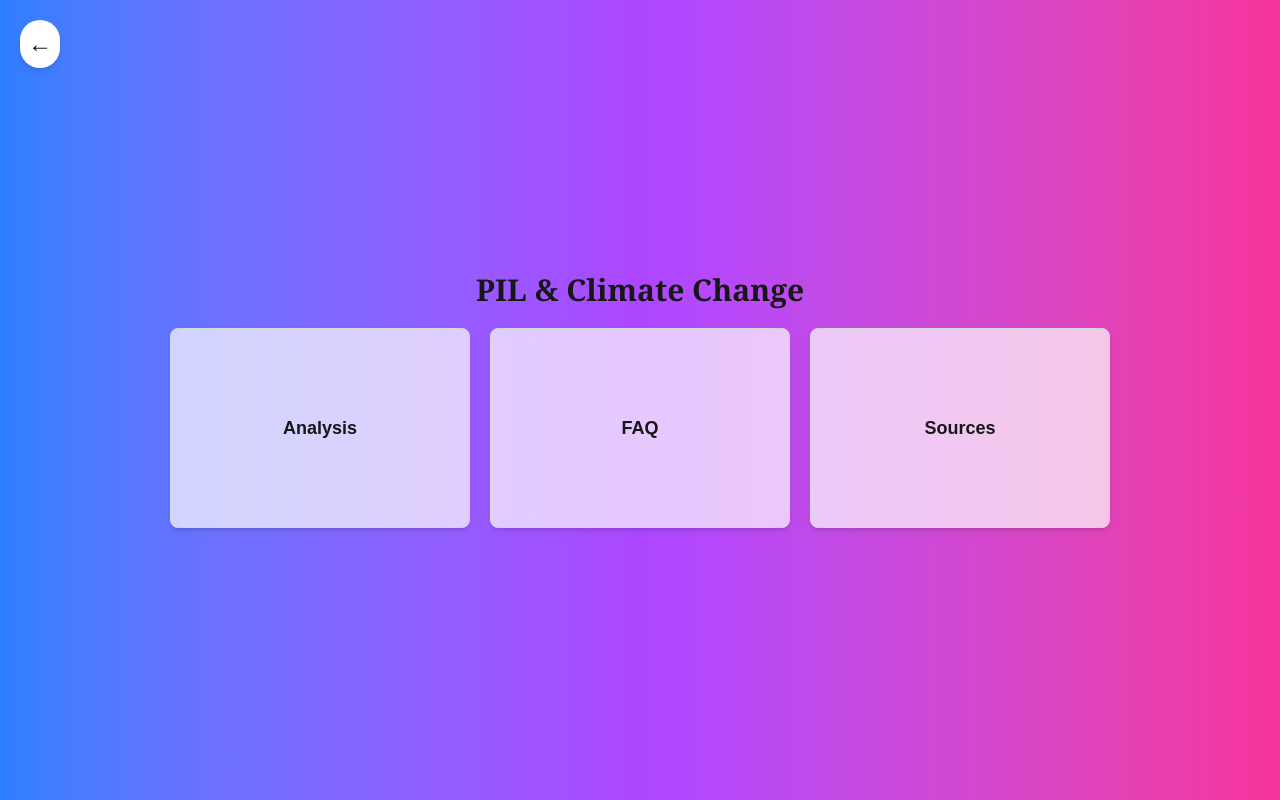
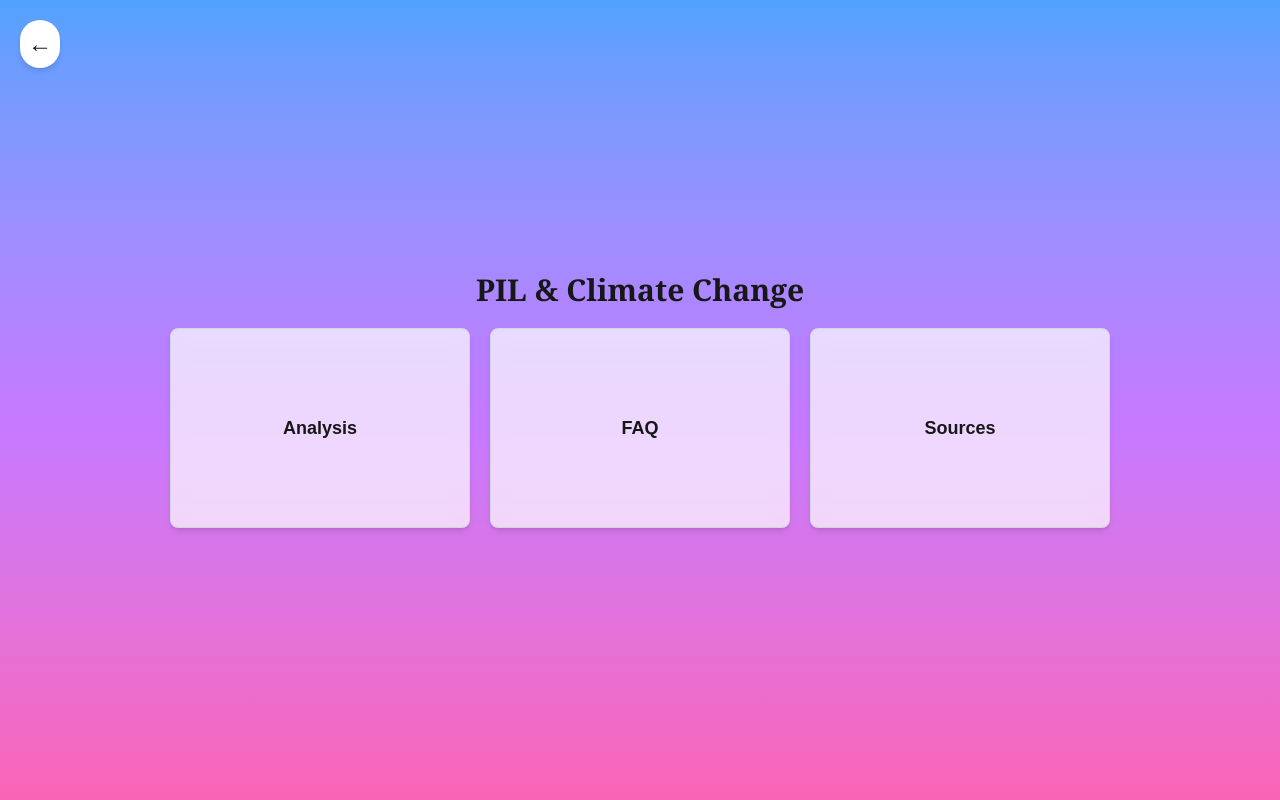
Before and after one commit to Abhinav412/GNLU-1, a Next.js app in the folder my-app/: page /climate_change in a window 1280 px wide. Built offline with nearby package versions, Linux system fonts and the light colour scheme.

Commit message:
final here we go

```diff
--- a/my-app/src/app/climate_change/Analysis/page.js
+++ b/my-app/src/app/climate_change/Analysis/page.js
@@ -7,7 +7,7 @@ const Page = () => {
     const router = useRouter();
 
     return (
-        <div className="h-screen bg-gradient-to-r from-blue-500 via-purple-500 to-pink-500 flex flex-col overflow-hidden">
+        <div className="h-screen bg-gradient-to-r from-blue-400 via-purple-400 to-pink-400 flex flex-col overflow-hidden">
             <div className="w-full p-4 bg-white bg-opacity-10 flex justify-between items-center">
                 <h1 className="text-2xl font-bold">Analysis</h1>
                 <button
--- a/my-app/src/app/climate_change/FAQ/page.js
+++ b/my-app/src/app/climate_change/FAQ/page.js
@@ -51,7 +51,7 @@ export default function FAQPage() {
     const router = useRouter();
 
     return (
-        <div className="min-h-screen bg-gradient-to-b from-blue-300 via-purple-300 to-pink-300 py-8">
+        <div className="min-h-screen bg-gradient-to-b from-blue-400 via-purple-400 to-pink-400 py-8">
             <div className="max-w-600px mx-auto p-4 mb-4 flex relative">
                 <h1 className="text-2xl font-bold mx-auto">Frequently Asked Questions</h1>
                 <button
--- a/my-app/src/app/climate_change/Sources/page.js
+++ b/my-app/src/app/climate_change/Sources/page.js
@@ -12,7 +12,7 @@ const SourcesPage = () => {
     };
 
     return (
-        <div className="flex flex-col items-center justify-center min-h-screen bg-gradient-to-b from-blue-300 via-purple-300 to-pink-300">
+        <div className="flex flex-col items-center justify-center min-h-screen bg-gradient-to-b from-blue-400 via-purple-400 to-pink-400">
             <div className="w-full p-4 flex justify-end items-center mb-6">
                 <button
                     onClick={() => router.push('/climate_change/')}
--- a/my-app/src/app/climate_change/page.js
+++ b/my-app/src/app/climate_change/page.js
@@ -10,7 +10,7 @@ export default function PilAI() {
   };
 
   return (
-    <div className="flex flex-col items-center justify-center h-screen bg-gradient-to-r from-blue-500 via-purple-500 to-pink-500 relative">
+    <div className="flex flex-col items-center justify-center h-screen bg-gradient-to-b from-blue-400 via-purple-400 to-pink-400 relative">
       <button
         className="absolute top-5 left-5 bg-white p-2 rounded-full shadow-md hover:bg-gray-100 transition"
         onClick={() => router.push("/")}
```
